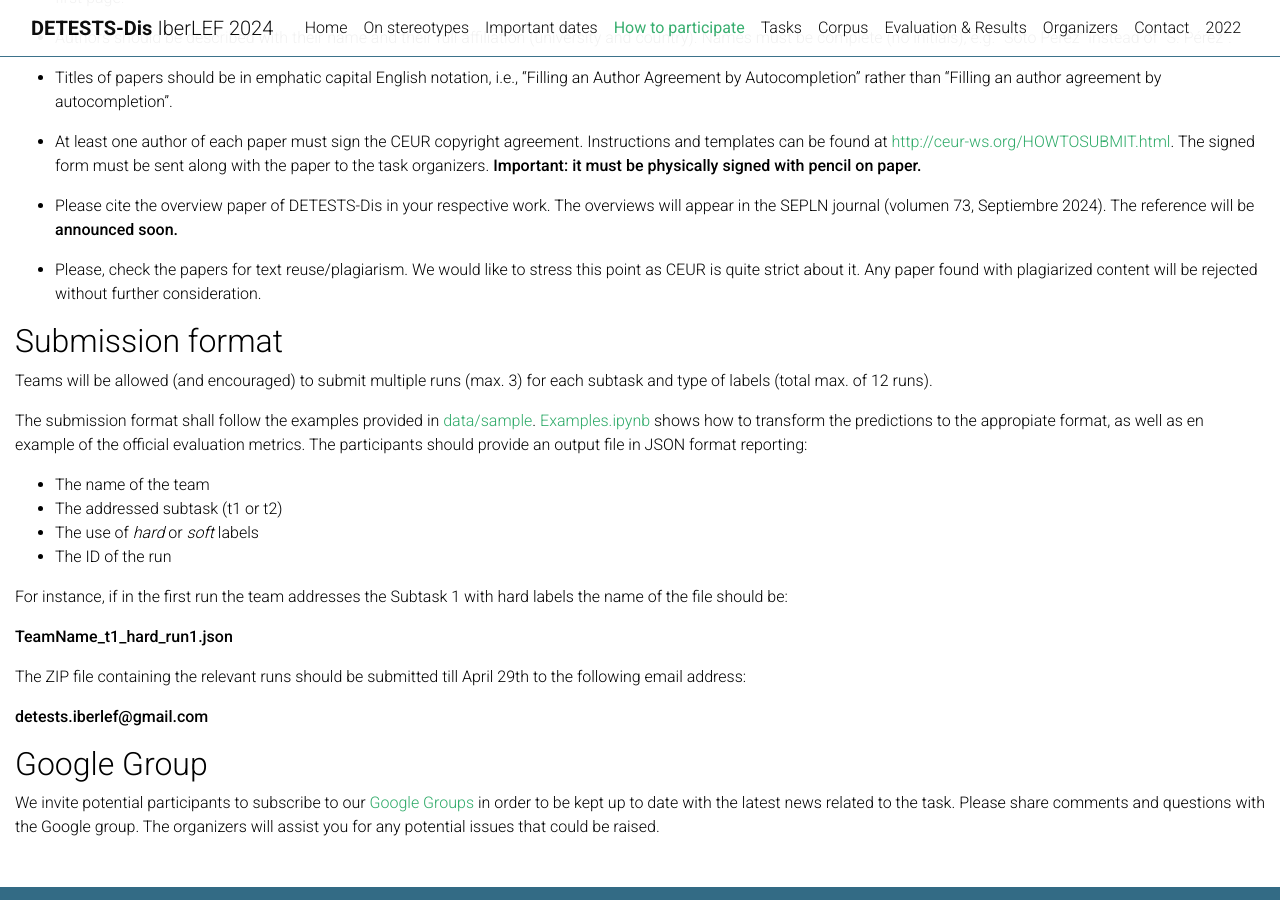
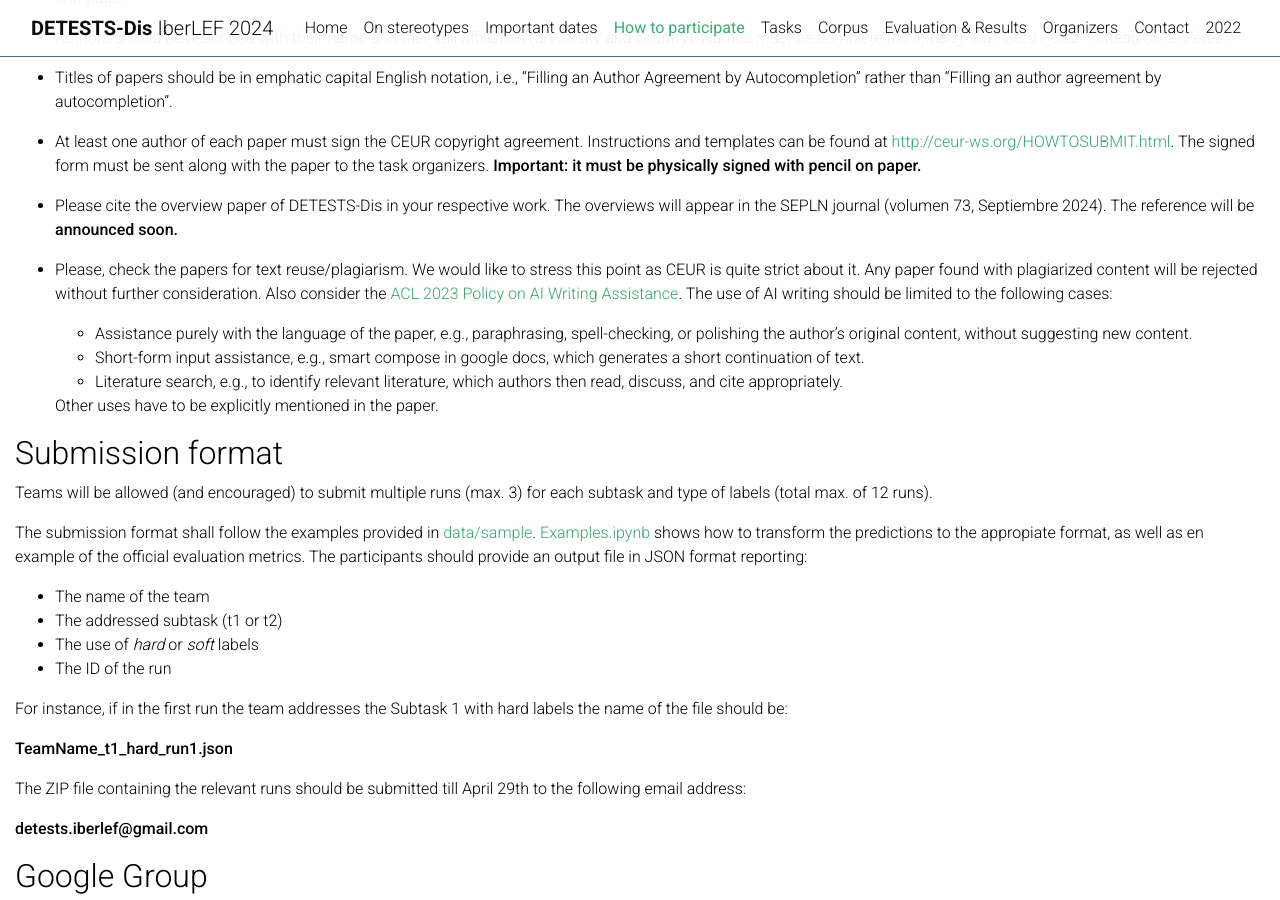
Before and after one commit to DETESTS-Dis/DETESTS-Dis.github.io, a Jekyll site: the page built from _pages/participate.md, in a window 1280 px wide and 900 px high, scrolled down 748 px. Built offline with Jekyll 4.4.1, drawn with Linux system fonts in a browser that asks for light colours; comment, search, counter and statistics services are not loaded; a style sheet for code colours, icons or effects is not loaded.

Commit message:
AI writing policy

```diff
--- a/_pages/participate.md
+++ b/_pages/participate.md
@@ -49,7 +49,14 @@ IberLEF 2024, September 2024, Valladolid, Spain.}}
 
 - Please cite the overview paper of DETESTS-Dis in your respective work. The overviews will appear in the SEPLN journal (volumen 73, Septiembre 2024). The reference will be **announced soon.**
 
-- Please, check the papers for text reuse/plagiarism. We would like to stress this point as CEUR is quite strict about it. Any paper found with plagiarized content will be rejected without further consideration.
+- Please, check the papers for text reuse/plagiarism. We would like to stress this point as CEUR is quite strict about it. Any paper found with plagiarized content will be rejected without further consideration. Also consider the [ACL 2023 Policy on AI Writing Assistance](https://2023.aclweb.org/blog/ACL-2023-policy/). The use of AI writing should be limited to the following cases:
+    - Assistance purely with the language of the paper, e.g., paraphrasing, spell-checking, or polishing the author’s original content, without suggesting new content.
+    - Short-form input assistance, e.g., smart compose in google docs, which generates a short continuation of text.
+    - Literature search, e.g., to identify relevant literature, which authors then read, discuss, and cite appropriately.
+
+    Other uses have to be explicitly mentioned in the paper.
+
+
 
 ## Submission format
 
```
